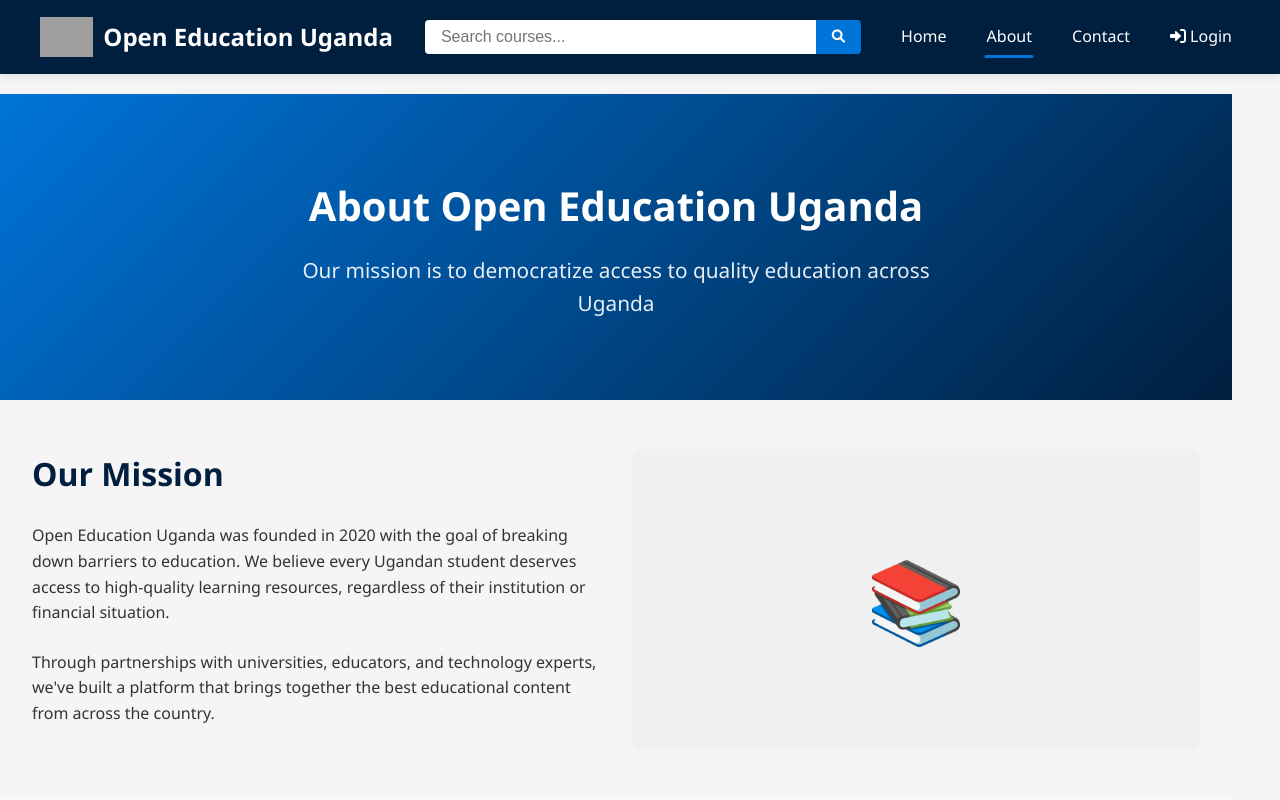
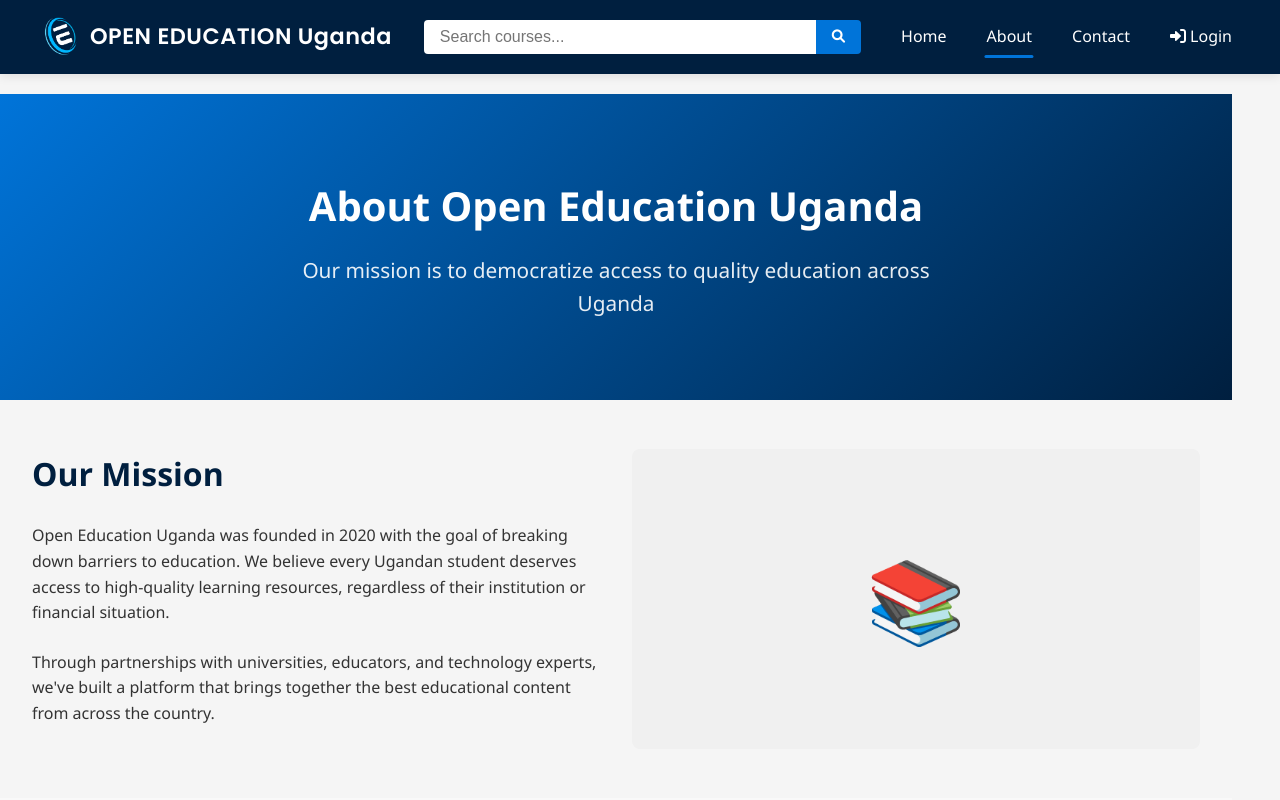
Before and after one commit to najuna-brian/open-education-uganda, a React (Create React App) app: page /about in a window 1280 px wide. Shown: the top 800 px of the page. Built offline with nearby package versions, Linux system fonts and the light colour scheme; grey boxes are pictures that could not be loaded.

Commit message:
Mods to Navbar

```diff
--- a/public/index.html
+++ b/public/index.html
@@ -7,6 +7,8 @@
     <meta name="description" content="Open Education Uganda - Learning Platform" />
     <title>Open Education Uganda</title>
     <link rel="stylesheet" href="https://cdnjs.cloudflare.com/ajax/libs/font-awesome/6.0.0/css/all.min.css">
+    <link href="https://fonts.googleapis.com/css2?family=Poppins:wght@600&display=swap" rel="stylesheet">
+
   </head>
   <body>
     <noscript>You need to enable JavaScript to run this app.</noscript>
--- a/src/components/Navbar/Navbar.css
+++ b/src/components/Navbar/Navbar.css
@@ -38,6 +38,14 @@
   color: var(--white);
   font-weight: 700;
   font-size: 1.5rem;
+}
+
+.navbar-logo-text {
+  font-family: 'Poppins', sans-serif;
+  font-weight: 600;
+  font-size: 1.4rem;
+  letter-spacing: 0.5px;
+  color: var(--white);
 }
 
 .navbar-logo img {
--- a/src/components/Navbar/Navbar.js
+++ b/src/components/Navbar/Navbar.js
@@ -26,8 +26,8 @@ const Navbar = () => {
       <div className="navbar-container">
         <div className="navbar-brand">
           <Link to="/" className="navbar-logo">
-            <img src="/assets/logo.png" alt="Open Education Uganda Logo" />
-            <span>Open Education Uganda</span>
+            <img src="/assets/logo.png" alt="Logo" />
+            <span className="navbar-logo-text">OPEN EDUCATION Uganda</span>
           </Link>
         </div>
 
```
Also changed, not shown: public/Assets/logo.png (added).
